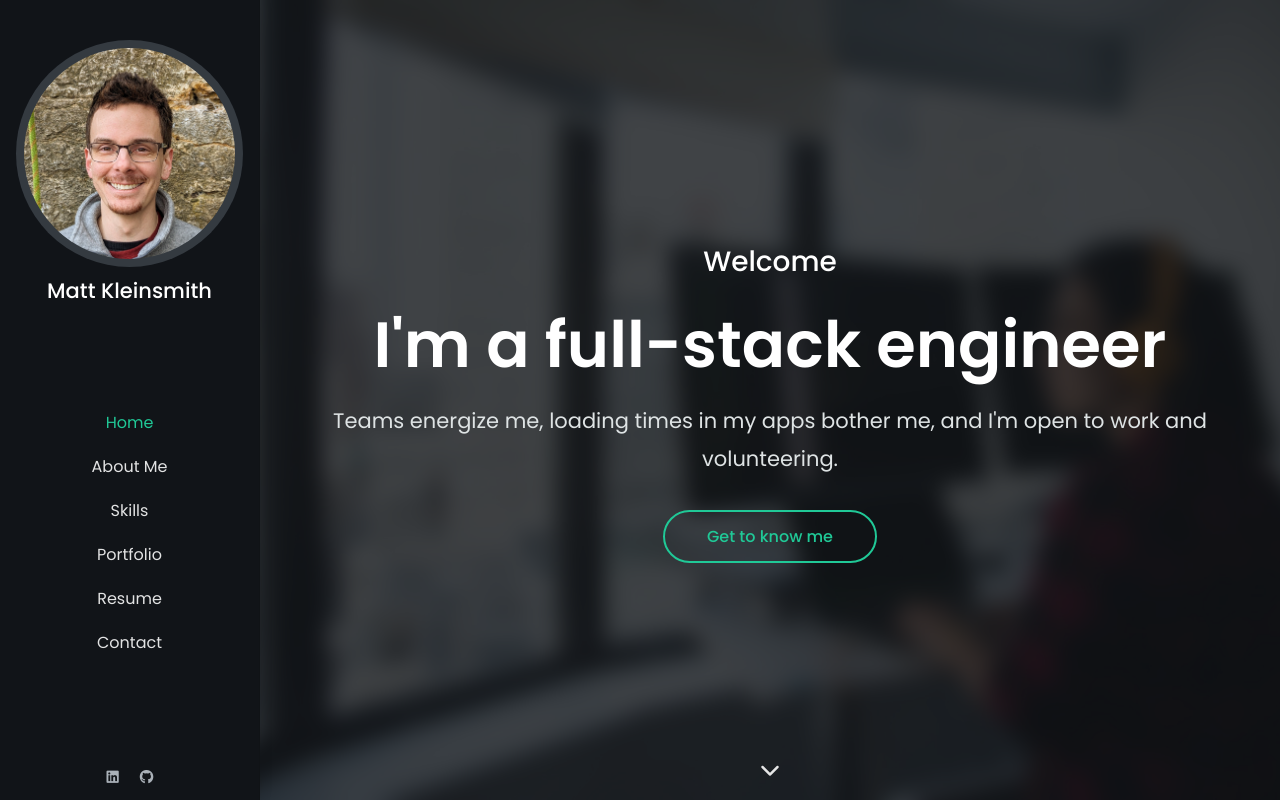
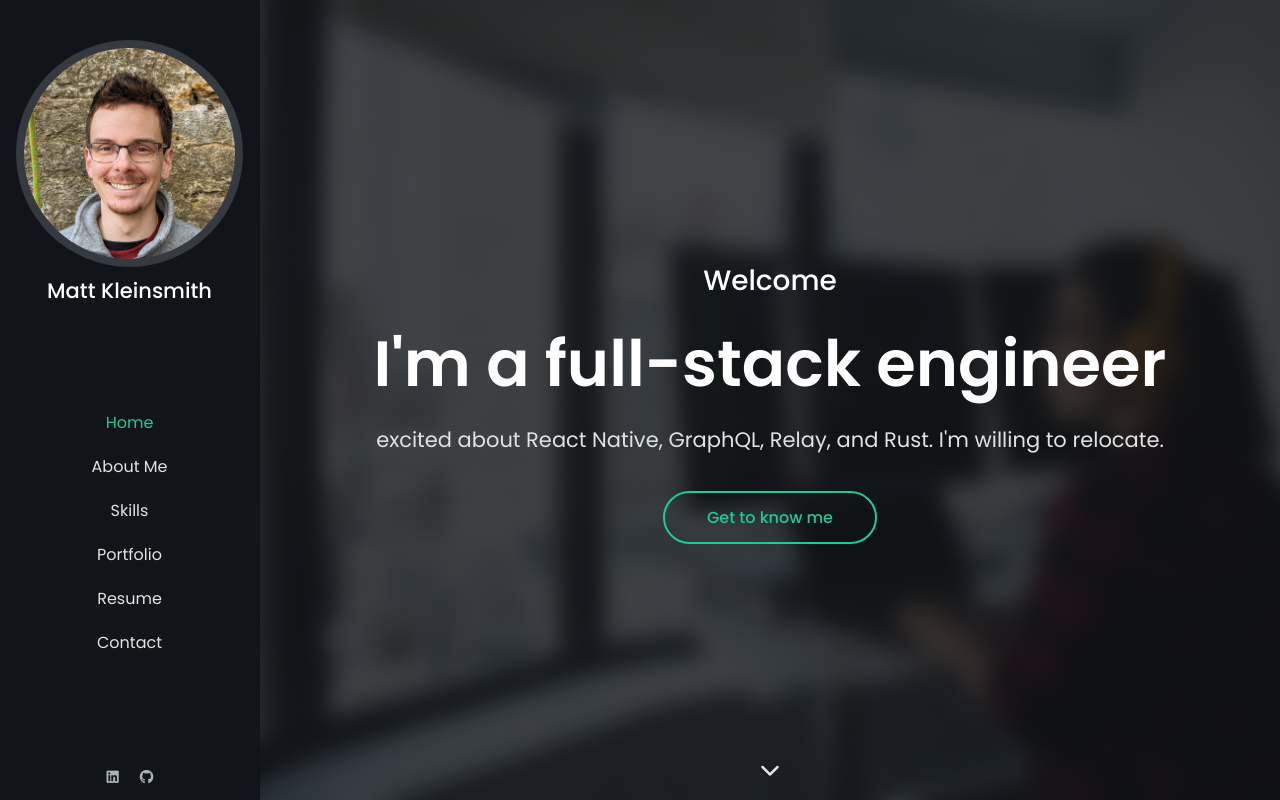
Before and after one commit to MattKleinsmith/mattkleinsmith.github.io, a React (Create React App) app in the folder react-app/: page / in a window 1280 px wide. Shown: the top 800 px of the page. Built offline with nearby package versions, Linux system fonts and the light colour scheme.

Commit message:
Update tagline

```diff
--- a/react-app/src/components/Home.jsx
+++ b/react-app/src/components/Home.jsx
@@ -34,7 +34,7 @@ const Home = ({ classicHeader, darkTheme, handleNavClick }) => {
                   I'm a full-stack engineer
                 </h2>
                 <p className="text-5 text-light mb-4">
-                  Teams energize me, loading times in my apps bother me, and I'm open to work and volunteering.
+                  excited about React Native, GraphQL, Relay, and Rust. I'm willing to relocate.
                 </p>
                 <a
                   href="#contact"
```
